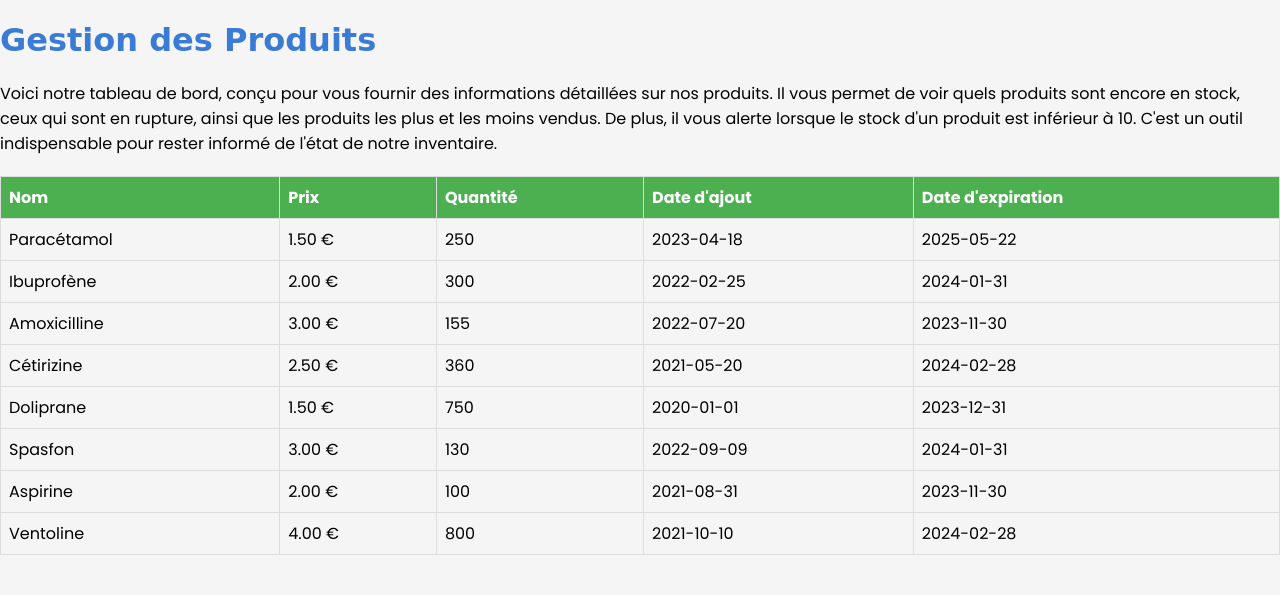
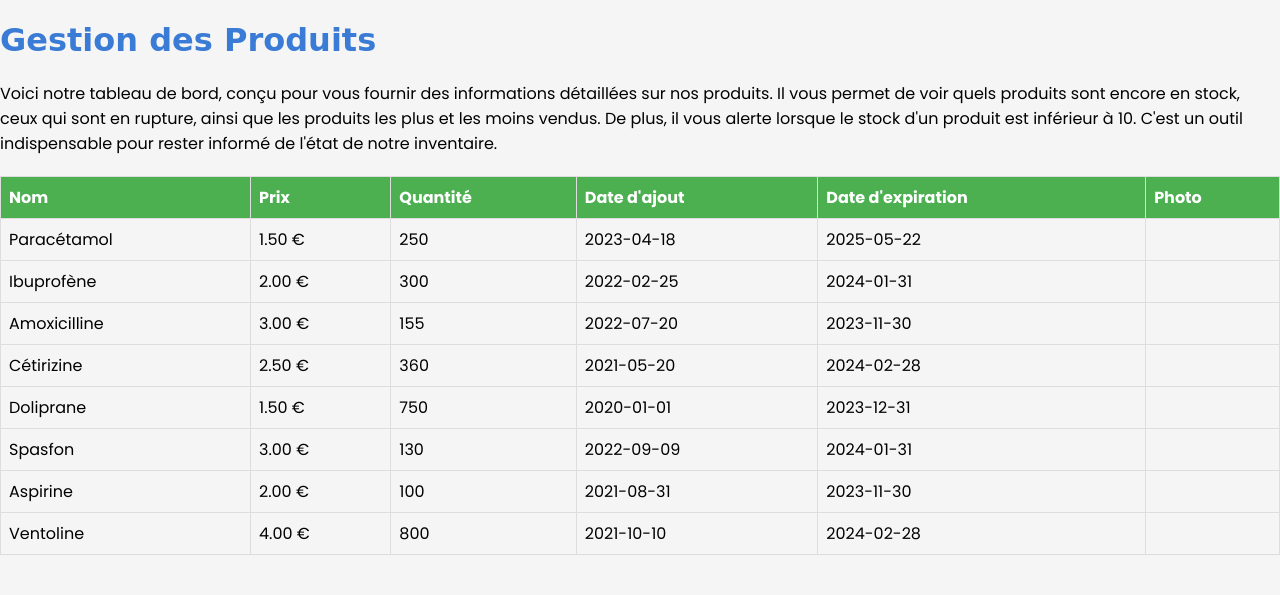
Before and after one commit to Lucaschrrt/MEDICOM, a PHP site: page /gestionProduit.php in a window 1280 px wide. Shown: the part 146-741 px from the top of the page. Run offline with PHP 8.4, Linux system fonts and the light colour scheme; a user stored in the database is signed in; data comes from the database, SQL or seed files in the repository; some web fonts are replaced.

Commit message:
seventh commit

```diff
--- a/gestionProduit.php
+++ b/gestionProduit.php
@@ -61,26 +61,28 @@
         public $quantite;
         public $date_ajout;
         public $date_expiration;
+        public $photo;
 
-        public function __construct($nom, $prix, $quantite, $date_ajout, $date_expiration) {
+        public function __construct($nom, $prix, $quantite, $date_ajout, $date_expiration, $photo) {
             $this->nom = $nom;
             $this->prix = $prix;
             $this->quantite = $quantite;
             $this->date_ajout = $date_ajout;
             $this->date_expiration = $date_expiration;
+            $this->photo = $photo;
         }
     }
 
     // Récupération des médicaments
-    $stmt = $pdo->query('SELECT nom, prix, quantite, date_ajout, date_expiration FROM medicaments');
+    $stmt = $pdo->query('SELECT nom, prix, quantite, date_ajout, date_expiration, photo FROM medicaments');
     $medicaments = [];
     while ($row = $stmt->fetch())
     {
-        $medicaments[] = new Medicament($row['nom'], $row['prix'], $row['quantite'], $row['date_ajout'], $row['date_expiration']);
+        $medicaments[] = new Medicament($row['nom'], $row['prix'], $row['quantite'], $row['date_ajout'], $row['date_expiration'], $row['photo']);
     }
 
     echo "<table>";
-    echo "<tr><th>Nom</th> <th>Prix</th> <th>Quantité</th> <th>Date d'ajout</th> <th>Date d'expiration</th> </tr>";
+    echo "<tr> <th>Nom</th> <th>Prix</th> <th>Quantité</th> <th>Date d'ajout</th> <th>Date d'expiration</th> <th>Photo</th> </tr>";
 
     foreach ($medicaments as $medicament) {
         echo "<tr>";
@@ -89,6 +91,7 @@
         echo "<td>" . $medicament->quantite . "</td>";
         echo "<td>" . $medicament->date_ajout . "</td>";
         echo "<td>" . $medicament->date_expiration . "</td>";
+        echo "<td>" . $medicament->photo . "</td>";
         echo "</tr>";
     }
 
```
Also changed, not shown: img/amoxiciline.png (added), img/aspirine.png (added), img/cetirizine.png (added), img/doliprane.png (added), img/ibuprofene.png (added), img/paracetamol.png (added), img/spasfon.png (added), img/ventoline.png (added).
